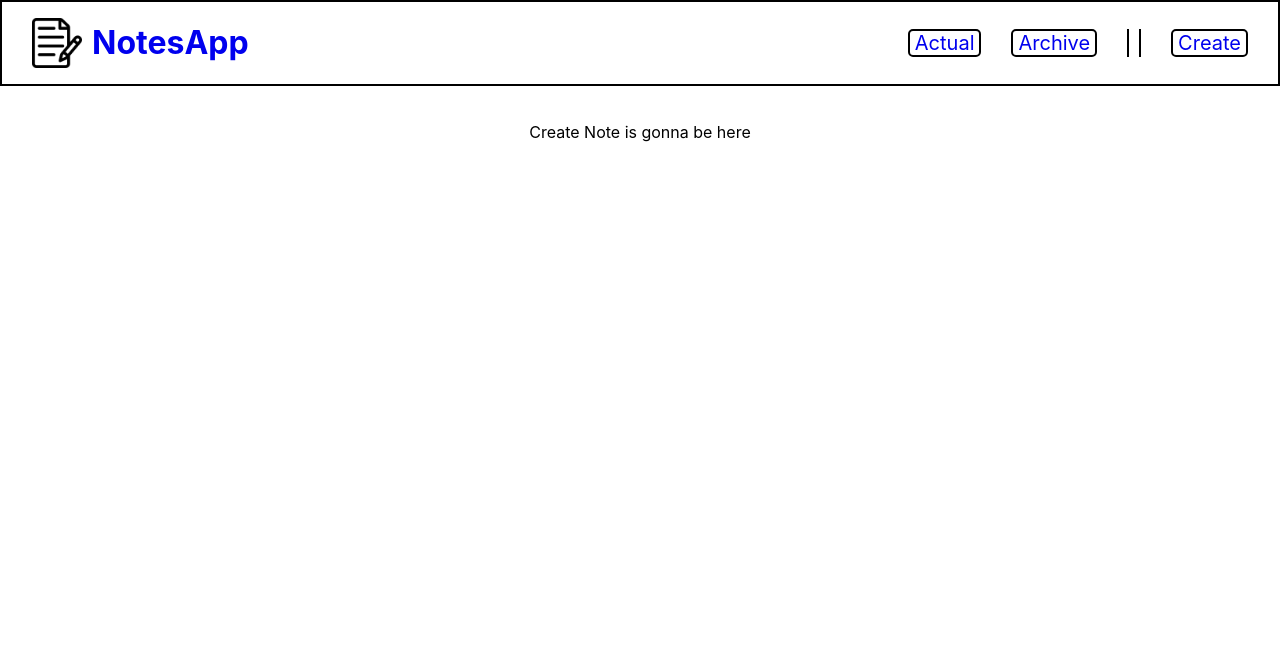
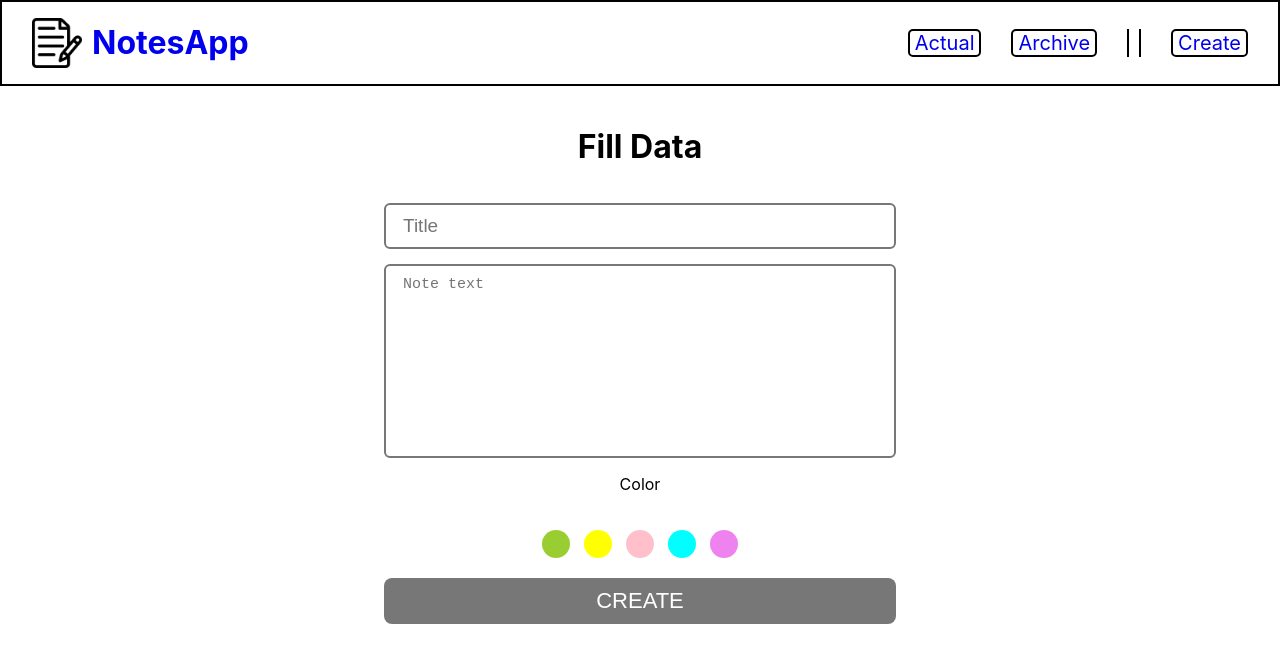
Before and after one commit to AkbarIsmayilov/Step-Project-React, a React (Create React App) app in the folder react-step-project/: page /create in a window 1280 px wide. Shown: the top 662 px of the page. Built offline with nearby package versions, Linux system fonts and the light colour scheme; data requests are answered from the project's data file.

Commit message:
changes are not so serious

```diff
--- a/react-step-project/package.json
+++ b/react-step-project/package.json
@@ -7,7 +7,10 @@
     "@testing-library/react": "^9.5.0",
     "@testing-library/user-event": "^7.2.1",
     "json-server": "^0.16.1",
+    "node-sass": "^4.13.1",
+    "prop-types": "^15.7.2",
     "react": "^16.13.1",
+    "react-color": "^2.18.0",
     "react-dom": "^16.13.1",
     "react-router-dom": "^5.1.2",
     "react-scripts": "3.4.1"
--- a/react-step-project/src/App.js
+++ b/react-step-project/src/App.js
@@ -4,6 +4,7 @@ import {Link, Route} from "react-router-dom";
 import './App.css';
 import logo from './notes.png';
 import SingleNote from "./components/SingleNote/SingleNote";
+import CreateForm from "./pages/CreateForm/CreateForm";
 
 
 class App extends Component {
@@ -46,7 +47,7 @@ class App extends Component {
                     <Route path={'/'} exact={true} render = {() => <Home show={'all'}/>} />
                     <Route path={'/actual'}  render = {() => <Home show={'actual'}/>} />
                     <Route path={'/archive'}  render = {() => <Home show={'archive'}/>} />
-                    <Route path={'/create'} render = {() => <p>Create Note is gonna be here</p>} />
+                    <Route path={'/create'} render = {() => <CreateForm/>} />
 
                     {routes}
                 </main>
```
Also changed, not shown: 1 other file (tests, documents, lock files or other folders).
